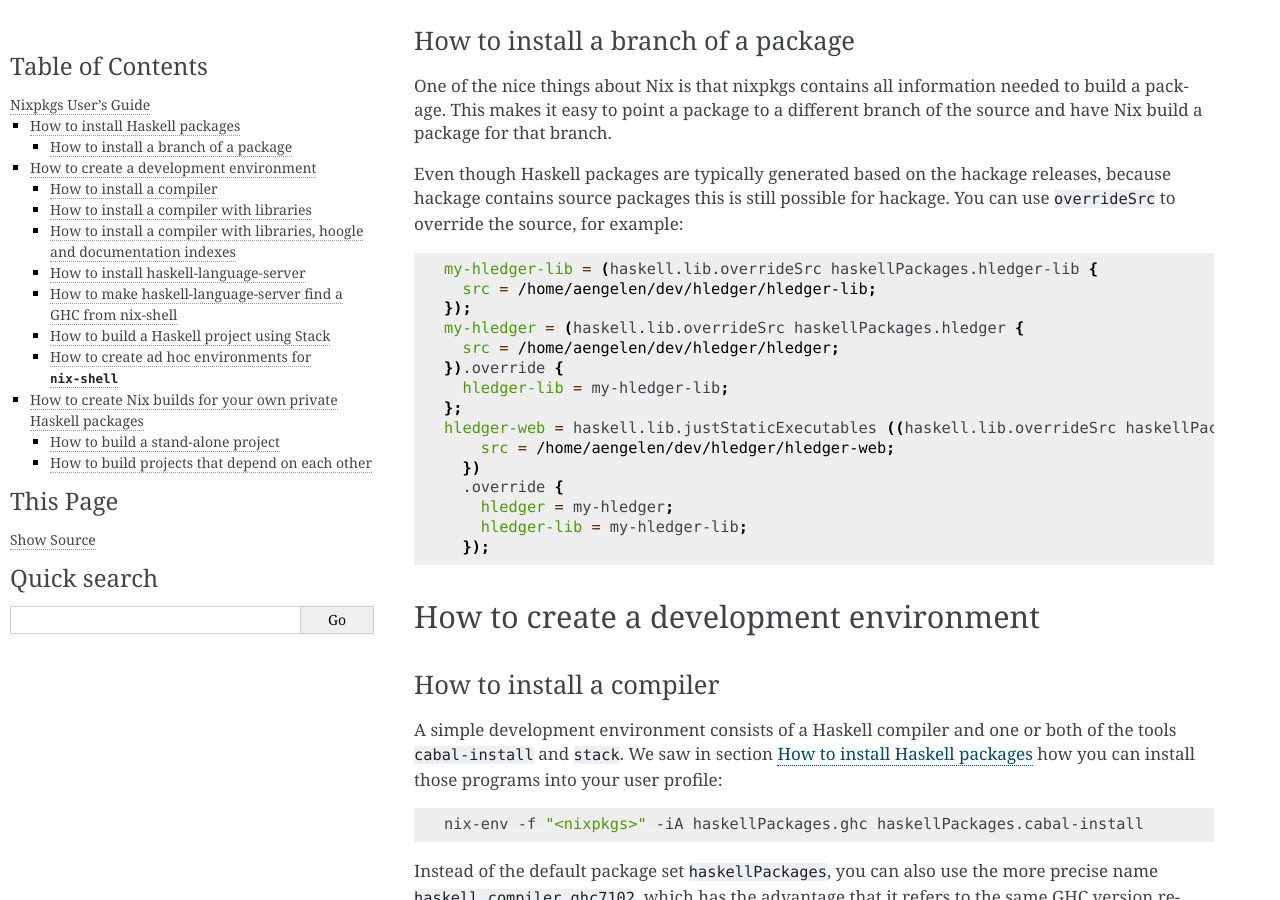
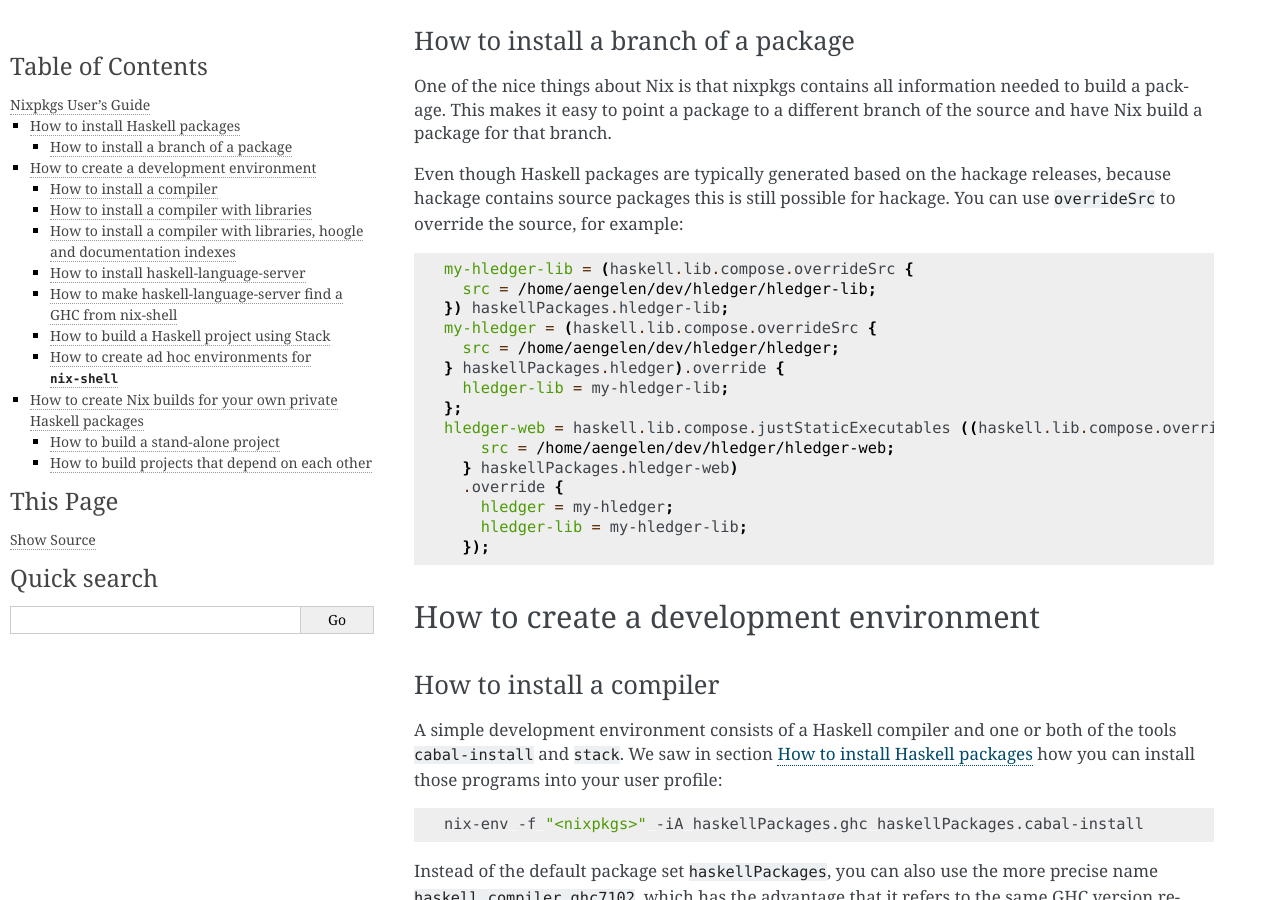
Before and after one commit to NixOS/cabal2nix, a Sphinx documentation site: the page built from doc/nixpkgs-users-guide.rst, in a window 1280 px wide and 900 px high, scrolled down 2298 px. Built offline with Sphinx 7.4.7, drawn with Linux system fonts in a browser that asks for light colours; some of the changed text lies outside the part shown.

Commit message:
Documentation changes to cope with haskell.lib.compose

```diff
--- a/doc/nixpkgs-users-guide.rst
+++ b/doc/nixpkgs-users-guide.rst
@@ -147,17 +147,17 @@
 
 .. code:: nix
 
-   my-hledger-lib = (haskell.lib.overrideSrc haskellPackages.hledger-lib {
+   my-hledger-lib = (haskell.lib.compose.overrideSrc {
      src = /home/aengelen/dev/hledger/hledger-lib;
-   });
-   my-hledger = (haskell.lib.overrideSrc haskellPackages.hledger {
+   }) haskellPackages.hledger-lib;
+   my-hledger = (haskell.lib.compose.overrideSrc {
      src = /home/aengelen/dev/hledger/hledger;
-   }).override {
+   } haskellPackages.hledger).override {
      hledger-lib = my-hledger-lib;
    };
-   hledger-web = haskell.lib.justStaticExecutables ((haskell.lib.overrideSrc haskellPackages.hledger-web {
+   hledger-web = haskell.lib.compose.justStaticExecutables ((haskell.lib.compose.overrideSrc {
        src = /home/aengelen/dev/hledger/hledger-web;
-     })
+     } haskellPackages.hledger-web)
      .override {
        hledger = my-hledger;
        hledger-lib = my-hledger-lib;
@@ -541,17 +541,16 @@
      enable: true
      shell-file: shell.nix
 
-For more on how to write a ``shell.nix`` file see the below section.
-You’ll need to express a derivation. Note that Nixpkgs ships with a
-convenience wrapper function around ``mkDerivation`` called
-``haskell.lib.buildStackProject`` to help you create this derivation in
-exactly the way Stack expects. However for this to work you need to
-disable the sandbox, which you can do by using
-``--option sandbox relaxed`` or ``--option sandbox false`` to the Nix
-command. All of the same inputs as ``mkDerivation`` can be provided. For
-example, to build a Stack project that including packages that link
-against a version of the R library compiled with special options turned
-on:
+For more on how to write a ``shell.nix`` file see the below section.  You’ll
+need to express a derivation. Note that Nixpkgs ships with a convenience
+wrapper function around ``mkDerivation`` called
+``haskell.lib.compose.buildStackProject`` to help you create this derivation in
+exactly the way Stack expects. However for this to work you need to disable the
+sandbox, which you can do by using ``--option sandbox relaxed`` or ``--option
+sandbox false`` to the Nix command. All of the same inputs as ``mkDerivation``
+can be provided. For example, to build a Stack project that including packages
+that link against a version of the R library compiled with special options
+turned on:
 
 .. code:: nix
 
@@ -559,7 +558,7 @@
 
    let R = pkgs.R.override { enableStrictBarrier = true; };
    in
-   haskell.lib.buildStackProject {
+   haskell.lib.compose.buildStackProject {
      name = "HaskellR";
      buildInputs = [ R zeromq zlib ];
    }
@@ -577,7 +576,7 @@
 
    let R = pkgs.R.override { enableStrictBarrier = true; };
    in
-   haskell.lib.buildStackProject {
+   haskell.lib.compose.buildStackProject {
      name = "HaskellR";
      buildInputs = [ R zeromq zlib ];
      inherit ghc;
```
Also changed, not shown: doc/frequently-asked-questions.rst (+15 -10 lines).
